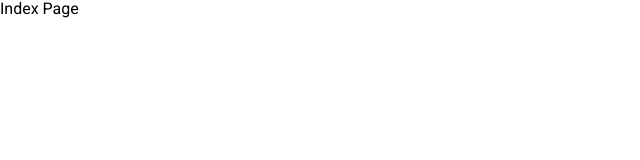
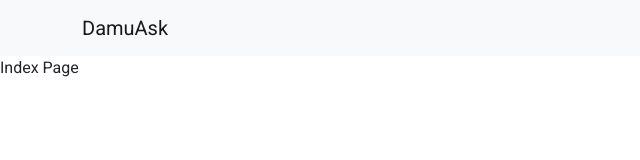
Before and after one commit to dissin101/damuask-frontend, a React app: page / in a window 1280 px wide. Shown: the whole page, without its empty margins (0-640 px from the left). Built offline with nearby package versions, Linux system fonts and the light colour scheme.

Commit message:
Add Navbar component

```diff
--- a/public/index.html
+++ b/public/index.html
@@ -15,6 +15,12 @@
       user's mobile device or desktop. See https://developers.google.com/web/fundamentals/web-app-manifest/
     -->
     <link rel="manifest" href="%PUBLIC_URL%/manifest.json" />
+    <link
+            rel="stylesheet"
+            href="https://cdn.jsdelivr.net/npm/bootstrap@5.2.2/dist/css/bootstrap.min.css"
+            integrity="sha384-Zenh87qX5JnK2Jl0vWa8Ck2rdkQ2Bzep5IDxbcnCeuOxjzrPF/et3URy9Bv1WTRi"
+            crossorigin="anonymous"
+    />
     <!--
       Notice the use of %PUBLIC_URL% in the tags above.
       It will be replaced with the URL of the `public` folder during the build.
@@ -24,7 +30,7 @@
       work correctly both with client-side routing and a non-root public URL.
       Learn how to configure a non-root public URL by running `npm run build`.
     -->
-    <title>React App</title>
+    <title>DamuAsk</title>
   </head>
   <body>
     <noscript>You need to enable JavaScript to run this app.</noscript>
--- a/src/components/layout/MainLayout.js
+++ b/src/components/layout/MainLayout.js
@@ -1,10 +1,16 @@
 import React from 'react'
+import { ThemeProvider } from 'react-bootstrap'
+import Navbar from './components/Navbar'
 
 const MainLayout = ({children}) => {
   return (
-    <div>
+    <ThemeProvider
+      breakpoints={['xxxl', 'xxl', 'xl', 'lg', 'md', 'sm', 'xs', 'xxs']}
+      minBreakpoint="xxs"
+    >
+      <Navbar />
       {children}
-    </div>
+    </ThemeProvider>
   )
 }
 
--- /dev/null
+++ b/src/components/layout/components/Navbar.js
@@ -0,0 +1,16 @@
+import React from 'react'
+import Container from 'react-bootstrap/Container'
+import {Navbar as BootstrapNavbar} from 'react-bootstrap'
+import { Button, Alert } from 'react-bootstrap';
+
+const Navbar = () => {
+  return (
+    <BootstrapNavbar bg="light">
+      <Container>
+        <BootstrapNavbar.Brand>DamuAsk</BootstrapNavbar.Brand>
+      </Container>
+    </BootstrapNavbar>
+  )
+}
+
+export default Navbar
```
